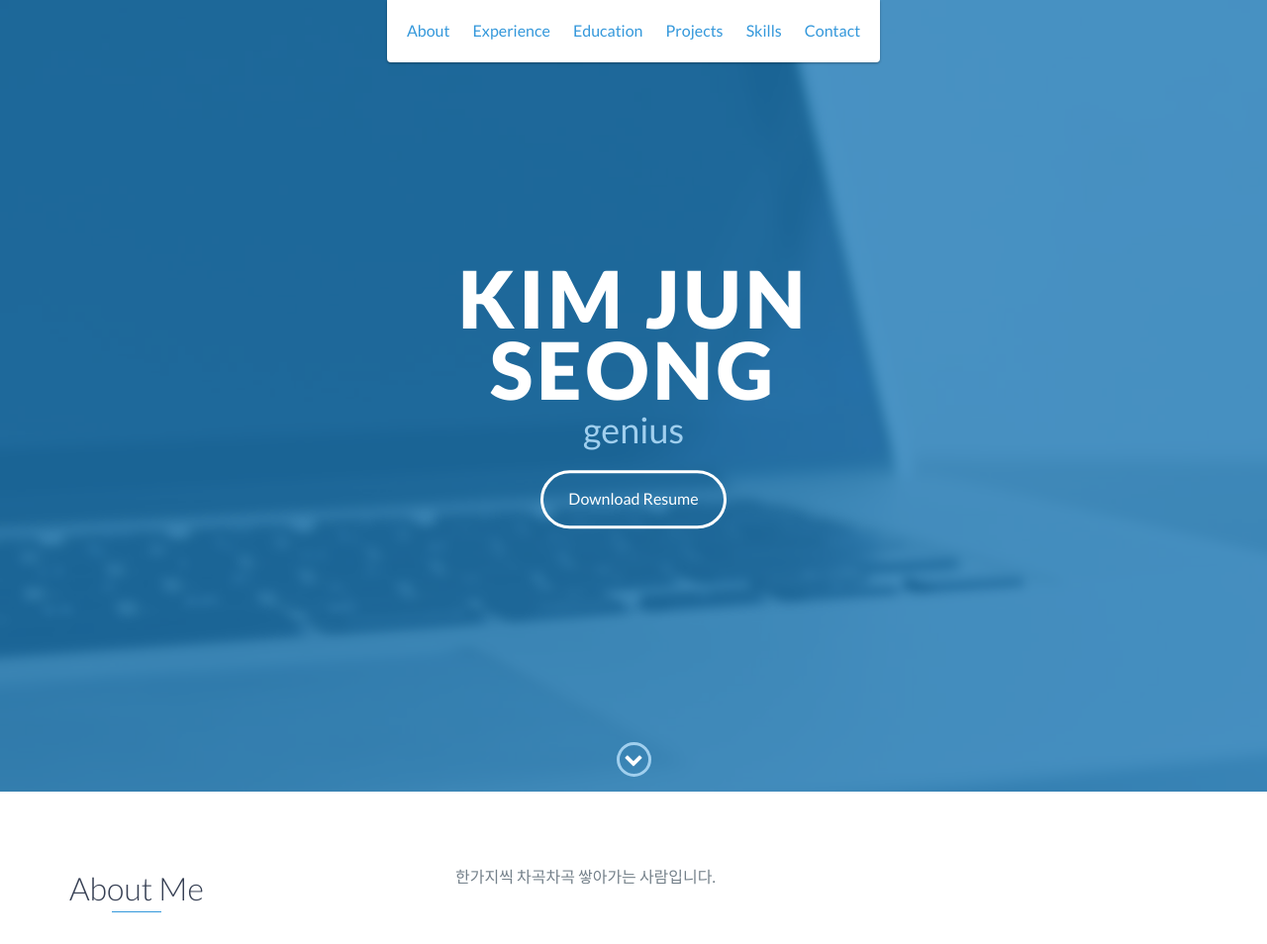
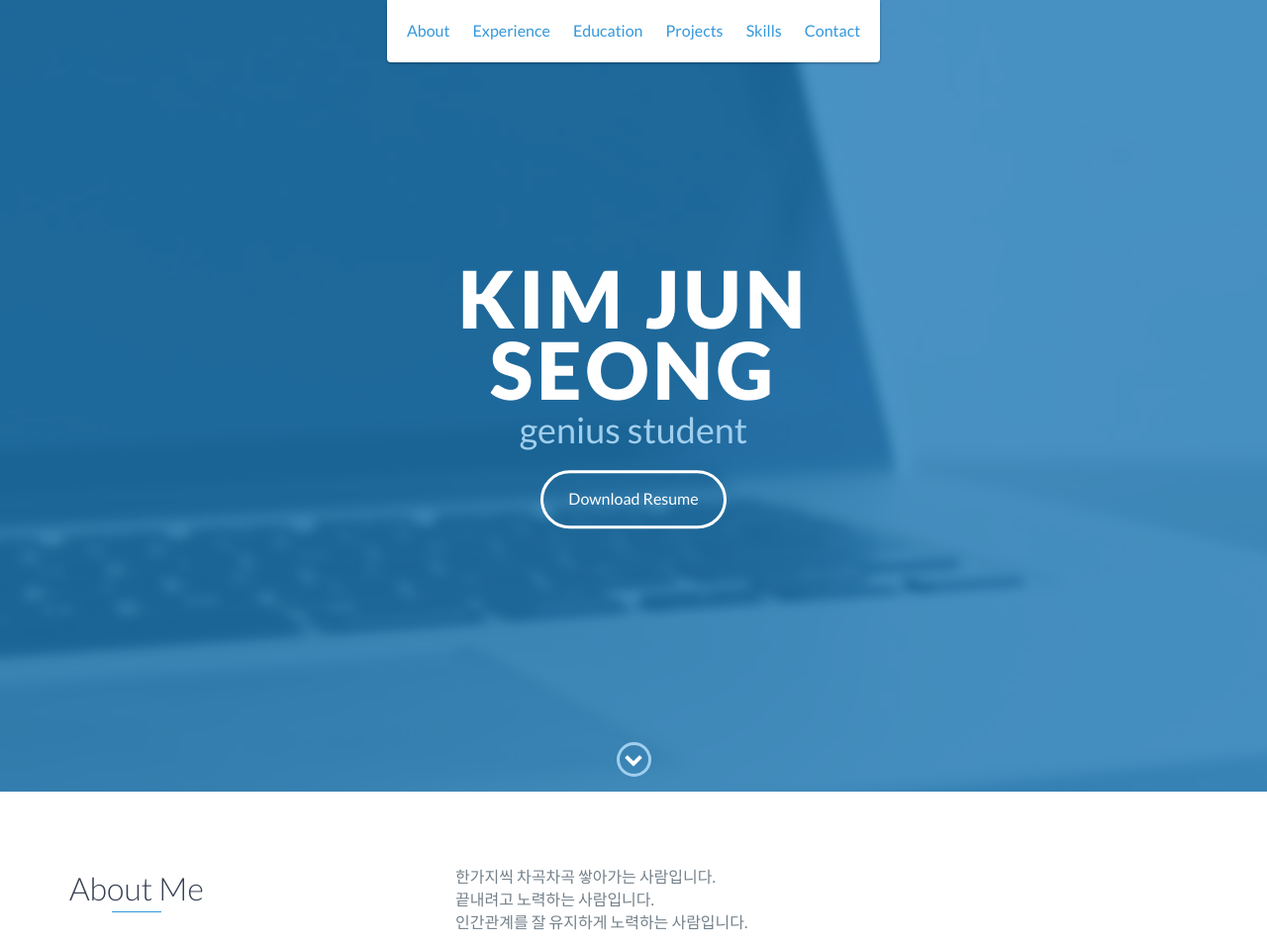
Before and after one commit to Jason430/Jason430.github.io, a website: page index.html in a window 1280 px wide. Shown: the top 954 px of the page at 99% size. Drawn offline with nearby package versions, Linux system fonts and the light colour scheme.

Commit message:
Finally completed

```diff
--- a/index.html
+++ b/index.html
@@ -49,7 +49,7 @@
     <div id="lead">
         <div id="lead-content">
             <h1>Kim Jun Seong</h1>
-            <h2>genius</h2>
+            <h2>genius student</h2>
             <a href="#" class="btn-rounded-white">Download Resume</a>
         </div>
         <!-- End #lead-content -->
@@ -73,7 +73,9 @@
                 </div>
                 <div class="col-md-8">
                     <p>
-                        한가지씩 차곡차곡 쌓아가는 사람입니다.
+                        한가지씩 차곡차곡 쌓아가는 사람입니다.<br>
+                        끝내려고 노력하는 사람입니다.<br>
+                        인간관계를 잘 유지하게 노력하는 사람입니다.<br>
                     </p>
                 </div>
             </div>
```
